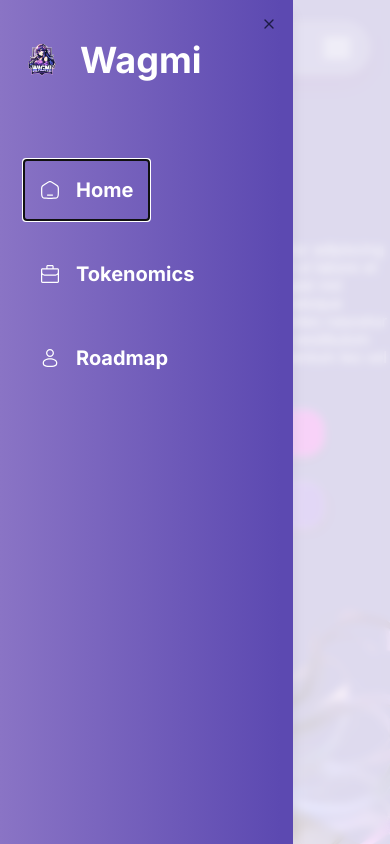
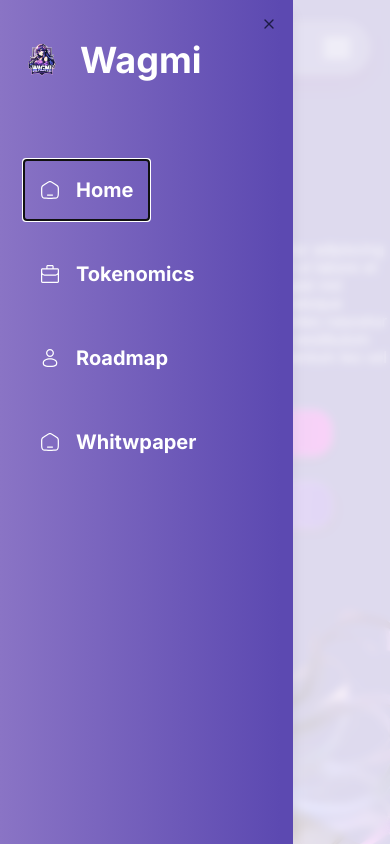
Before and after one commit to ben1441/pugd, a Next.js app: page / in a window 390 px wide. Both pictures are taken after a click on the picture 336 px from the left and 48 px from the top of the page. Shown: the top 844 px of the page. Built offline with nearby package versions, Linux system fonts and the light colour scheme; a web font is replaced by a local one.

Commit message:
modify outlook 8

```diff
--- a/app/page.tsx
+++ b/app/page.tsx
@@ -1,12 +1,33 @@
 "use client"
 
+import React, { useState, useEffect } from "react";
 import Image from "next/image";
 import Roadmap from "@/components/Roadmap";
 import Footer from "@/components/Footer";
 
 export default function Home() {
 
-  return <div>
+  const [isLoading, setIsLoading] = useState(true);
+
+  const Loading = () => {
+      return (
+          <div className="flex bg-[#5A47AC] items-center justify-center w-screen h-screen">
+              <h1 className="text-white text-3xl font-bold animate-ping">WAGMI</h1>
+          </div>
+      )
+  }
+
+  useEffect(() => {
+    setTimeout(() => {
+        setIsLoading(false);
+    }, 1200)
+  }, [])
+
+  return (
+      <div>
+          {isLoading && <Loading />}
+          {!isLoading && (
+              <div>
                   <div id="home" className="flex bg-[#5A47AC] items-center scroll-smooth justify-between h-auto w-screen">
                       <div className="absolute soft-circle w-[400px] md:w-[600px] h-[400px] md:h-[600px] -top-[150px] md:-top-[240px] lg:-top-[233px] -left-[150px] min-[480px]:-left-[100px] md:-left-[180px] lg:-left-[163px]"></div>
                       {/*<div className="absolute soft-circle w-[300px] h-[300px] bottom-0 -right-[10%]"></div>*/}
@@ -21,7 +42,7 @@
                                   <h1 className="animate-type w-0 border-r-4 whitespace-nowrap overflow-hidden text-white font-bold ml-6 min-[480px]:ml-10 sm:ml-32 lg:ml-40 max-[400px]:text-[70px] text-[100px]">WAGMI</h1>
                                   <p className="text-white font-autour lg:max-w-5xl ml-6 min-[480px]:ml-10 sm:ml-32 lg:ml-40">Lorem ipsum dolor sit amet, consectetur adipiscing elit, sed do eiusmod tempor incididunt ut labore et dolore magna aliqua. Tempor nec feugiat nisl pretium fusce id velit ut tortor. Sociis natoque penatibus et magnis dis parturient montes nascetur ridiculus. Pharetra magna ac placerat vestibulum lectus mauris ultrices eros. Proin fermentum leo vel orci porta non pulvinar.</p>
                                   <div className="flex max-sm:flex-col max-sm:gap-8 items-start justify-end md:justify-between max-md:w-screen">
-              <div className="flex max-sm:flex-col max-sm:w-3/4 max-sm:items-center max-sm:justify-center max-sm:gap-6 ml-8 md:ml-32 lg:ml-40 gap-8">
+                                      <div className="flex max-sm:flex-col max-sm:w-3/4 max-sm:items-center max-sm:justify-center max-sm:gap-6 ml-10 md:ml-32 lg:ml-40 gap-8">
                                           <button className="text-white font-bold btn-gradient-dark max-sm:w-full w-40 h-12">Chart</button>
                                           <button className="text-white font-bold btn-gradient-light max-sm:w-full w-40 h-12">Buy</button>
                                       </div>
@@ -36,5 +57,8 @@
                   </div>
                   <Roadmap />
                   <Footer />
-  </div>;
+              </div>
+          )}
+      </div>
+  )
 }
--- a/components/MobileNav.tsx
+++ b/components/MobileNav.tsx
@@ -70,6 +70,19 @@
                 <button onClick={() => Scroll("roadmap")} className="text-white font-bold text-xl">Roadmap</button>
               </div>
             </SheetClose>
+            <SheetClose className="border-none">
+              <div
+                  className="flex items-center justify-start p-4 gap-4"
+              >
+                <Image
+                    src="/home.svg"
+                    alt=""
+                    width={20}
+                    height={20}
+                />
+                <button onClick={() => Scroll("whitepaper")} className="text-white font-bold text-xl">Whitwpaper</button>
+              </div>
+            </SheetClose>
           </section>
         </SheetClose>
       </SheetContent>
--- a/components/Roadmap.tsx
+++ b/components/Roadmap.tsx
@@ -41,7 +41,7 @@
                 <Image src="/roadmap_mobile.svg" alt="Roadmap" width={300} height={200} className="sm:hidden mb-8" />
             </div>
             <h1 className="text-white text-lg md:text-xl lg:text-2xl">Have you seen our whitepaper?</h1>
-            <div className="bg-white/20 rounded-lg glass-shadow w-3/4 max-w-[300px] h-14 mb-8 flex items-center justify-center">
+            <div id="whitepaper" className="bg-white/20 rounded-lg glass-shadow w-3/4 max-w-[300px] h-14 mb-8 flex items-center justify-center">
                 <Link href="/whitepaper.pdf">
                     <p className="text-white">Take a Look</p>
                 </Link>
```
Also changed, not shown: public/loader.png (added). Lines whose indentation alone changed are shown as unchanged.
